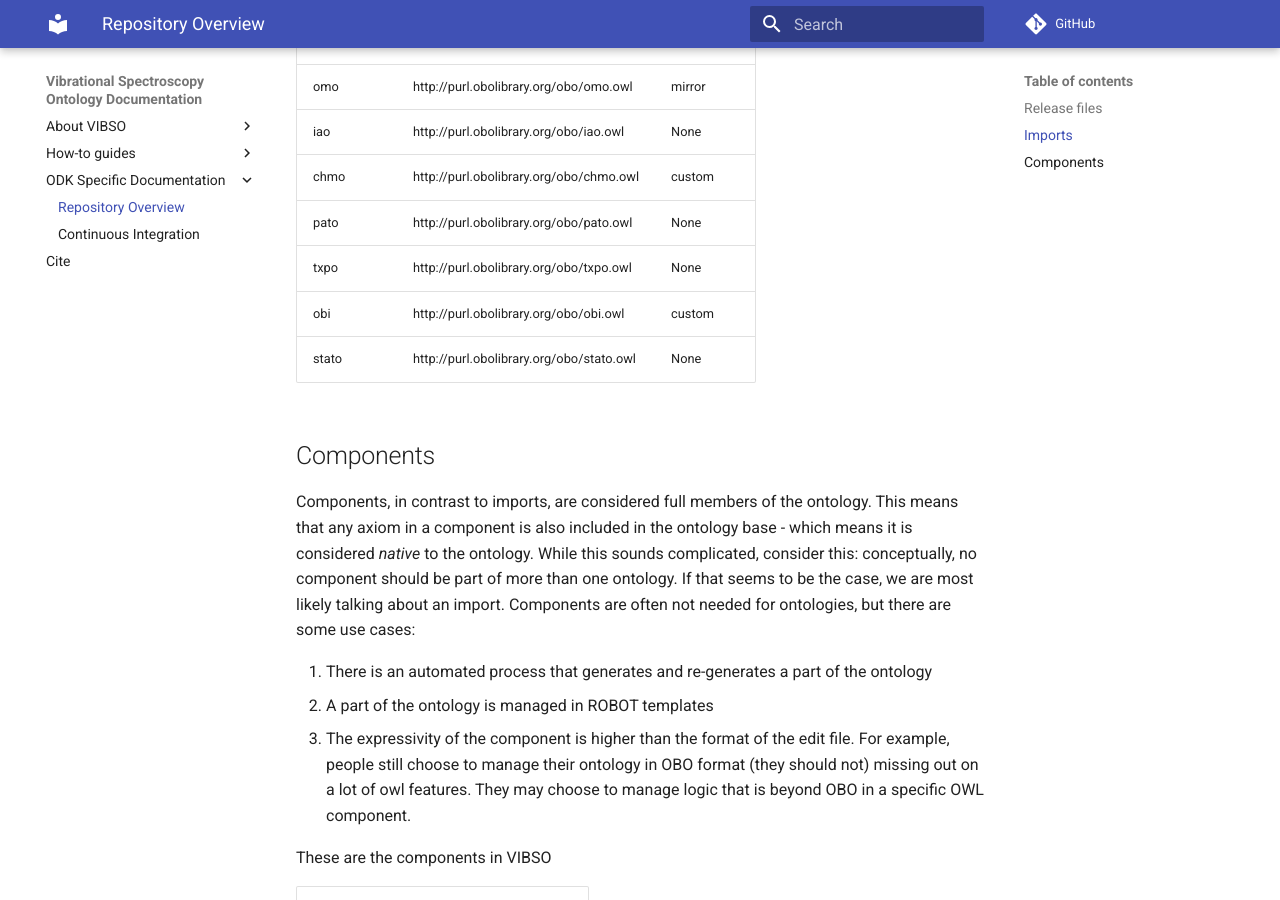
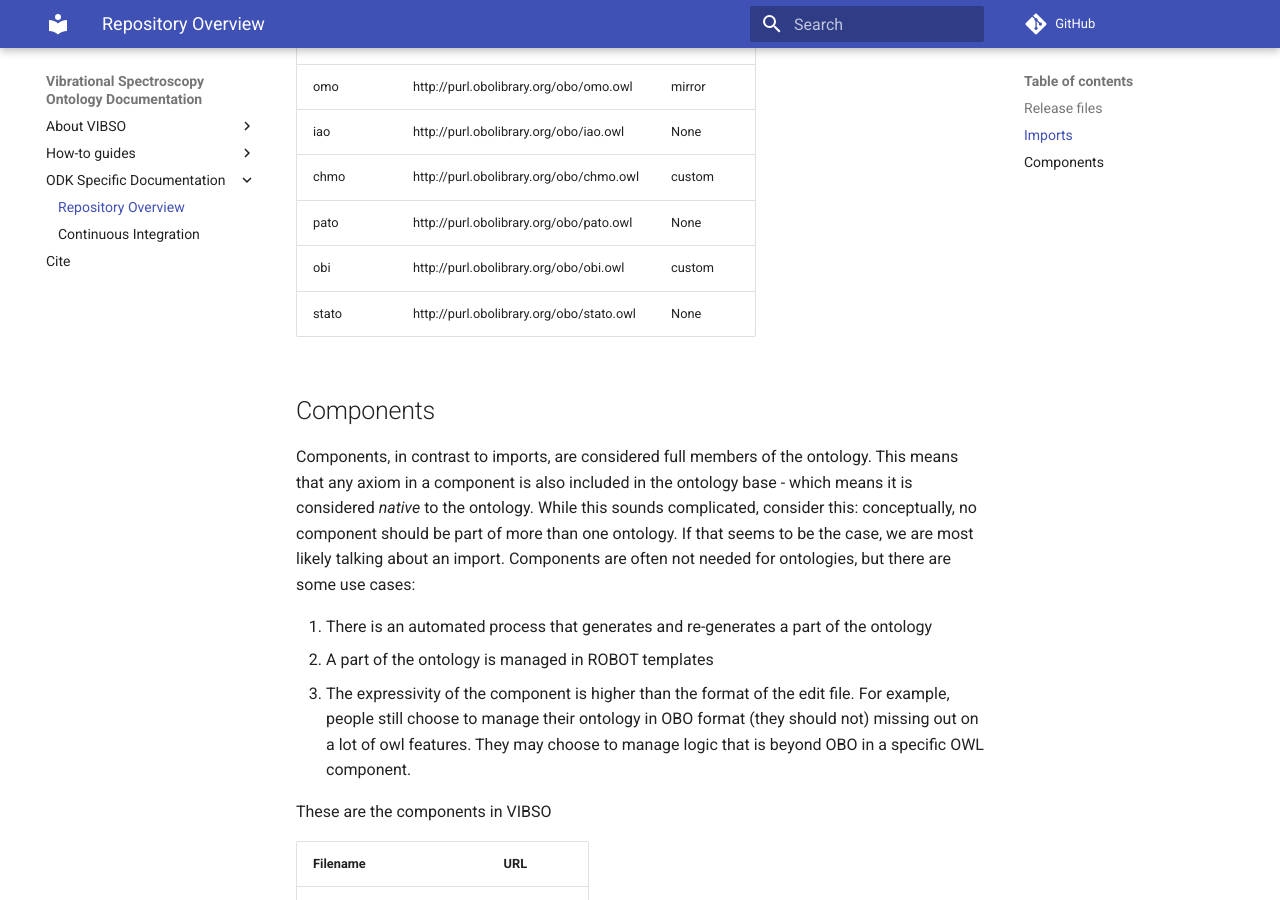
Before and after one commit to NFDI4Chem/VibrationalSpectroscopyOntology, an MkDocs documentation site: the page built from docs/odk-workflows/RepositoryFileStructure.md, in a window 1280 px wide and 900 px high, scrolled down 780 px. Built offline with MkDocs 1.6.1 and Material for MkDocs 9.7.7, drawn with Linux system fonts in a browser that asks for light colours; comment, search, counter and statistics services are not loaded.

Commit message:
purge TXPO

```diff
--- a/docs/odk-workflows/RepositoryFileStructure.md
+++ b/docs/odk-workflows/RepositoryFileStructure.md
@@ -22,7 +22,6 @@ These are the current imports in VIBSO
 | iao | http://purl.obolibrary.org/obo/iao.owl | None |
 | chmo | http://purl.obolibrary.org/obo/chmo.owl | custom |
 | pato | http://purl.obolibrary.org/obo/pato.owl | None |
-| txpo | http://purl.obolibrary.org/obo/txpo.owl | None |
 | obi | http://purl.obolibrary.org/obo/obi.owl | custom |
 | stato | http://purl.obolibrary.org/obo/stato.owl | None |
 
--- a/src/ontology/vibso-odk.yaml
+++ b/src/ontology/vibso-odk.yaml
@@ -50,8 +50,6 @@ import_group:
     module_type: custom   # custom, because we only want a minimal subset
   - id: pato
     make_base: true
-  - id: txpo
-    make_base: true
   - id: obi
     make_base: true
     module_type: custom   # custom, because we only want a minimal subset
```
Also changed, not shown: 2 other files.
